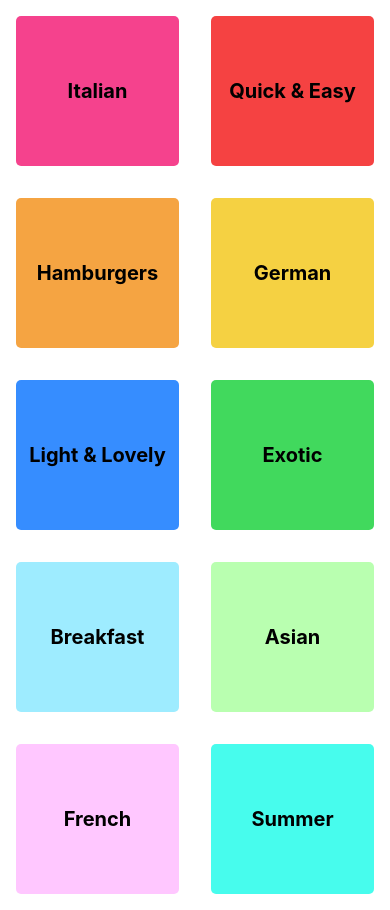
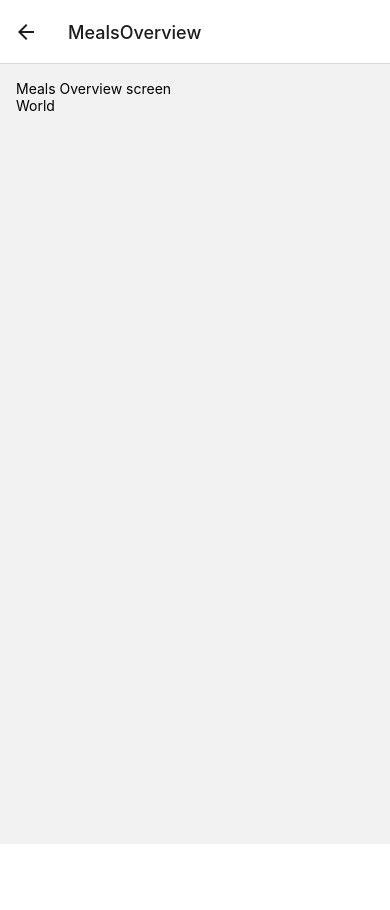
Before and after one commit to holus-bolus/fe-study-react-native-navigation, a React Native app: screen /MealsOverview in a window 390 px wide. After the commit the page ends 844 px from the top, so only its background shows below. Built offline with nearby package versions, Linux system fonts and the light colour scheme.

Commit message:
Added the navigation

```diff
--- a/App.js
+++ b/App.js
@@ -1,16 +1,24 @@
-
-import {StatusBar, StyleSheet,} from 'react-native';
+import { StatusBar, StyleSheet } from "react-native";
 import CategoriesScreen from "./screens/CategoriesScreen";
+import { NavigationContainer } from "@react-navigation/native";
+import { createNativeStackNavigator } from "@react-navigation/native-stack";
+import MealsOverviewScreen from "./screens/MealsOverviewScreen";
 
 export default function App() {
-	return (
-		<>
-			<StatusBar barStyle='light-content' backgroundColor='#24180f'/>
-			<CategoriesScreen/>
-		</>
-	);
+  const Stack = createNativeStackNavigator();
+  return (
+    <>
+      <StatusBar barStyle="light-content" backgroundColor="#24180f" />
+      <NavigationContainer>
+        <Stack.Navigator>
+          <Stack.Screen name="Categories" component={CategoriesScreen} />
+          <Stack.Screen name="MealsOverview" component={MealsOverviewScreen} />
+        </Stack.Navigator>
+      </NavigationContainer>
+    </>
+  );
 }
 
 const styles = StyleSheet.create({
-	container: {},
+  container: {},
 });
--- a/components/CategoryGridTile.js
+++ b/components/CategoryGridTile.js
@@ -1,15 +1,22 @@
-import {Pressable, View, Text, StyleSheet, Platform} from "react-native";
+import { Pressable, View, Text, StyleSheet, Platform } from "react-native";
 
-const CategoryGridTile = ({title, color}) => {
+const CategoryGridTile = ({ title, color, onPress }) => {
   return (
-		<View style={[styles.gridItem, {backgroundColor: color}]}>
-			<Pressable style={({pressed}) => [styles.button, pressed ? styles.buttonPressed : null]}
-								 android_ripple={{color: '#ccc'}}>
+    <View style={[styles.gridItem, { backgroundColor: color }]}>
+      <Pressable
+        style={({ pressed }) => [
+          styles.button,
+          pressed ? styles.buttonPressed : null,
+        ]}
+        android_ripple={{ color: "#ccc" }}
+        onPress={onPress}
+      >
         <View style={styles.innerContainer}>
           <Text style={styles.title}>{title}</Text>
         </View>
       </Pressable>
-		</View>);
+    </View>
+  );
 };
 
 export default CategoryGridTile;
@@ -22,7 +29,10 @@ const styles = StyleSheet.create({
     borderRadius: 5,
     backgroundColor: "white",
     elevation: 6,
-		overflow: Platform.OS === "android" && Platform.Version >= 21 ? "hidden" : "visible",
+    overflow:
+      Platform.OS === "android" && Platform.Version >= 21
+        ? "hidden"
+        : "visible",
   },
   button: {
     flex: 1,
@@ -41,5 +51,5 @@ const styles = StyleSheet.create({
   title: {
     fontWeight: "bold",
     fontSize: 20,
-	}
+  },
 });
--- a/package.json
+++ b/package.json
@@ -9,10 +9,14 @@
     "web": "expo start --web"
   },
   "dependencies": {
+    "@react-navigation/native": "^6.1.17",
+    "@react-navigation/native-stack": "^6.9.26",
     "expo": "~51.0.14",
     "expo-status-bar": "~1.12.1",
     "react": "18.2.0",
-    "react-native": "0.74.2"
+    "react-native": "0.74.2",
+    "react-native-safe-area-context": "4.10.1",
+    "react-native-screens": "3.31.1"
   },
   "devDependencies": {
     "@babel/core": "^7.20.0"
--- a/screens/CategoriesScreen.js
+++ b/screens/CategoriesScreen.js
@@ -1,20 +1,31 @@
-import {FlatList, View, StyleSheet} from "react-native";
-import {CATEGORIES} from "../data/dummy-data";
+import { FlatList, View, StyleSheet } from "react-native";
+import { CATEGORIES } from "../data/dummy-data";
 import CategoryGridTile from "../components/CategoryGridTile";
 
+const CategoriesScreen = ({ navigation }) => {
   const renderGridItem = (itemData) => {
-	return <CategoryGridTile title={itemData.item.title} color={itemData.item.color}/>;
-}
+    const pressHandler = () => {
+      navigation.navigate("MealsOverview", { categoryId: itemData.item.id });
+    };
+    return (
+      <CategoryGridTile
+        title={itemData.item.title}
+        color={itemData.item.color}
+        onPress={pressHandler}
+      />
+    );
+  };
 
-const CategoriesScreen = () => {
   return (
     <View>
       <FlatList
         data={CATEGORIES}
         renderItem={renderGridItem}
         keyExtractor={(item) => item.id}
-				numColumns={2}/>
-		</View>);
+        numColumns={2}
+      />
+    </View>
+  );
 };
 
 export default CategoriesScreen;
--- /dev/null
+++ b/screens/MealsOverviewScreen.js
@@ -0,0 +1,19 @@
+import { View, StyleSheet, Text } from "react-native";
+
+const MealsOverviewScreen = () => {
+  return (
+    <View style={styles.container}>
+      <Text>Meals Overview screen</Text>
+      <Text>World</Text>
+    </View>
+  );
+};
+
+export default MealsOverviewScreen;
+
+const styles = StyleSheet.create({
+  container: {
+    flex: 1,
+    padding: 16,
+  },
+});
```
Also changed, not shown: 2 other files (tests, documents, lock files or other folders). Lines whose indentation alone changed are shown as unchanged.
